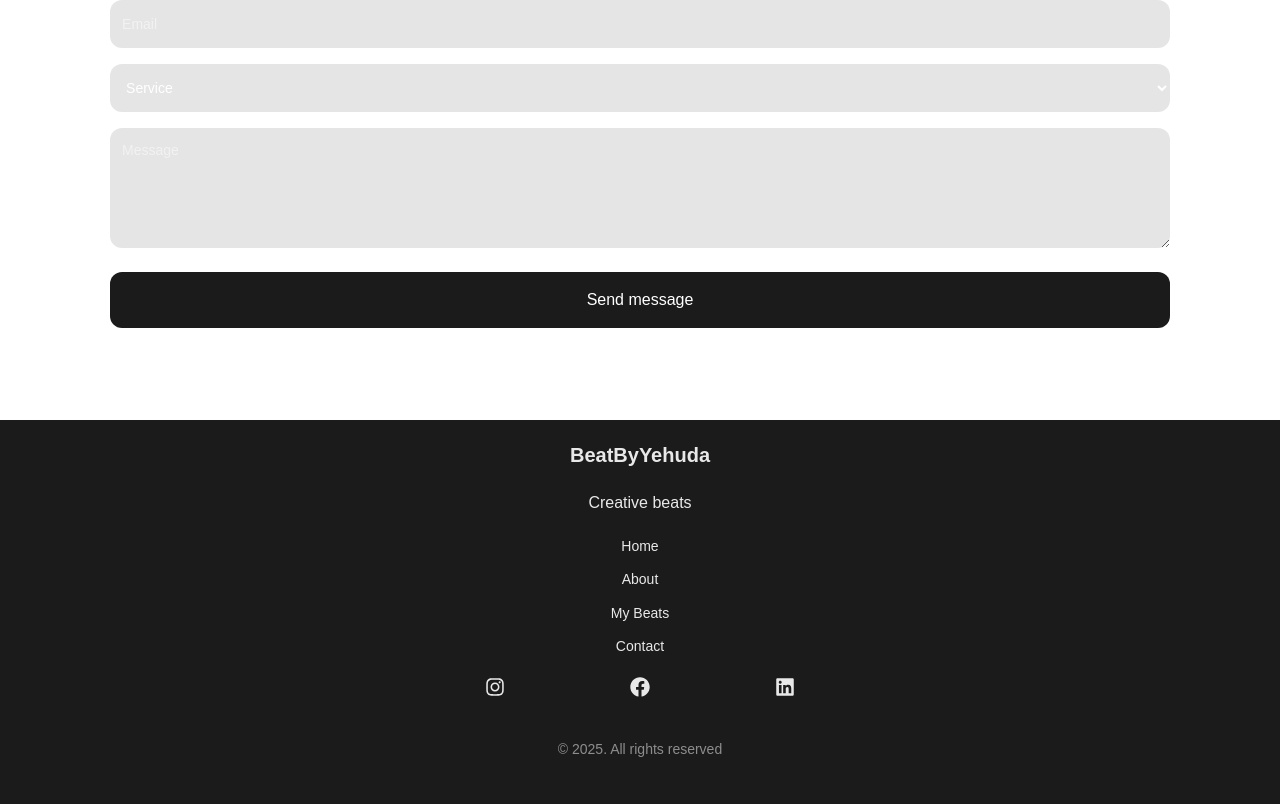
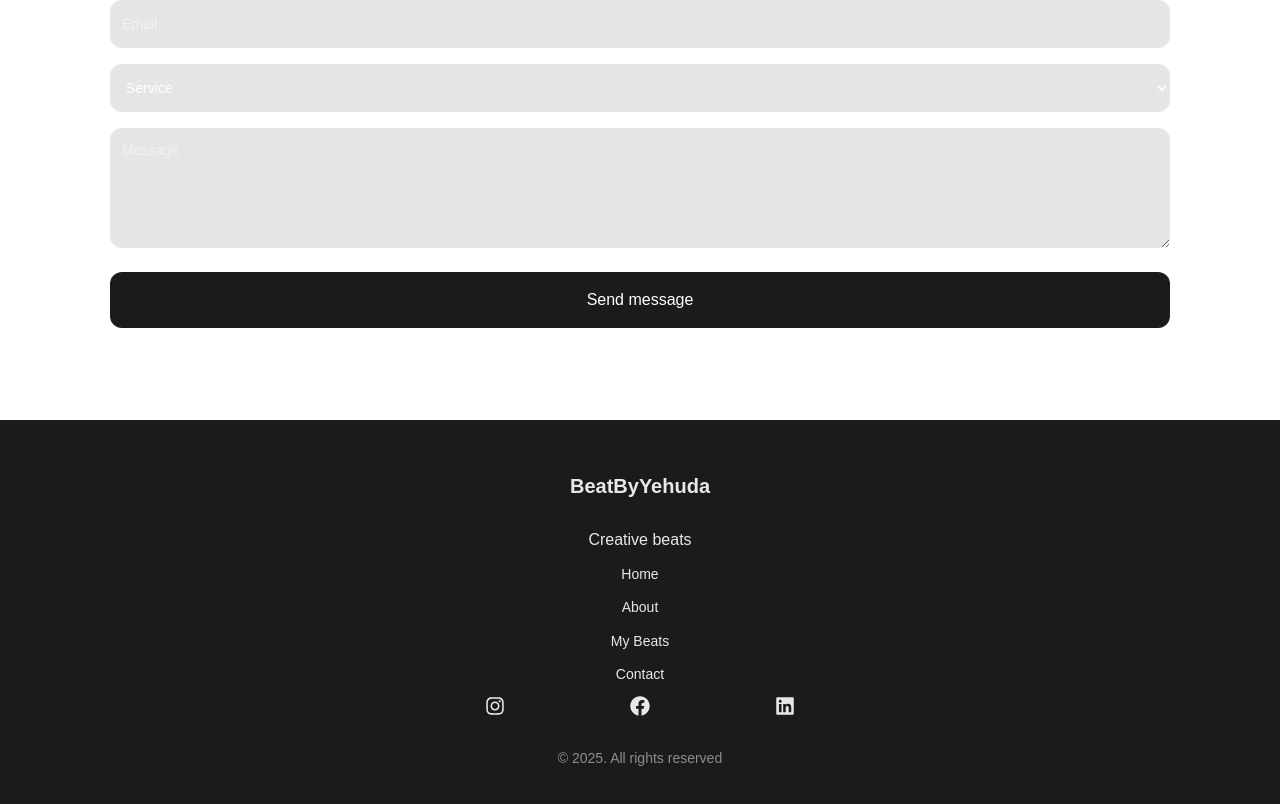
Before and after one commit to elvisanthonyy/yehuda, a Next.js app: page / in a window 1280 px wide. Shown: the part 2804-3608 px from the top of the page. Built offline with nearby package versions, Linux system fonts and the light colour scheme; no server answers; the database is empty.

Commit message:
footer margin

```diff
--- a/app/component/Footer.tsx
+++ b/app/component/Footer.tsx
@@ -3,8 +3,8 @@ import { FaInstagram, FaFacebook, FaLinkedin } from "react-icons/fa";
 
 const Footer = () => {
   return (
-    <footer className="flex px-5 pb-10 flex-col items-center justify-evenly text-white/90 bg-yehuda-black w-full min-h-100">
-      <div className="text-xl font-bold">BeatByYehuda</div>
+    <footer className="flex px-5 py-10 flex-col items-center justify-evenly text-white/90 bg-yehuda-black w-full min-h-100">
+      <div className="text-xl font-bold pb-4">BeatByYehuda</div>
       <div>Creative beats</div>
       <div className="h-30 text-sm text-center items-center flex flex-col justify-between">
         <div>Home</div>
```
